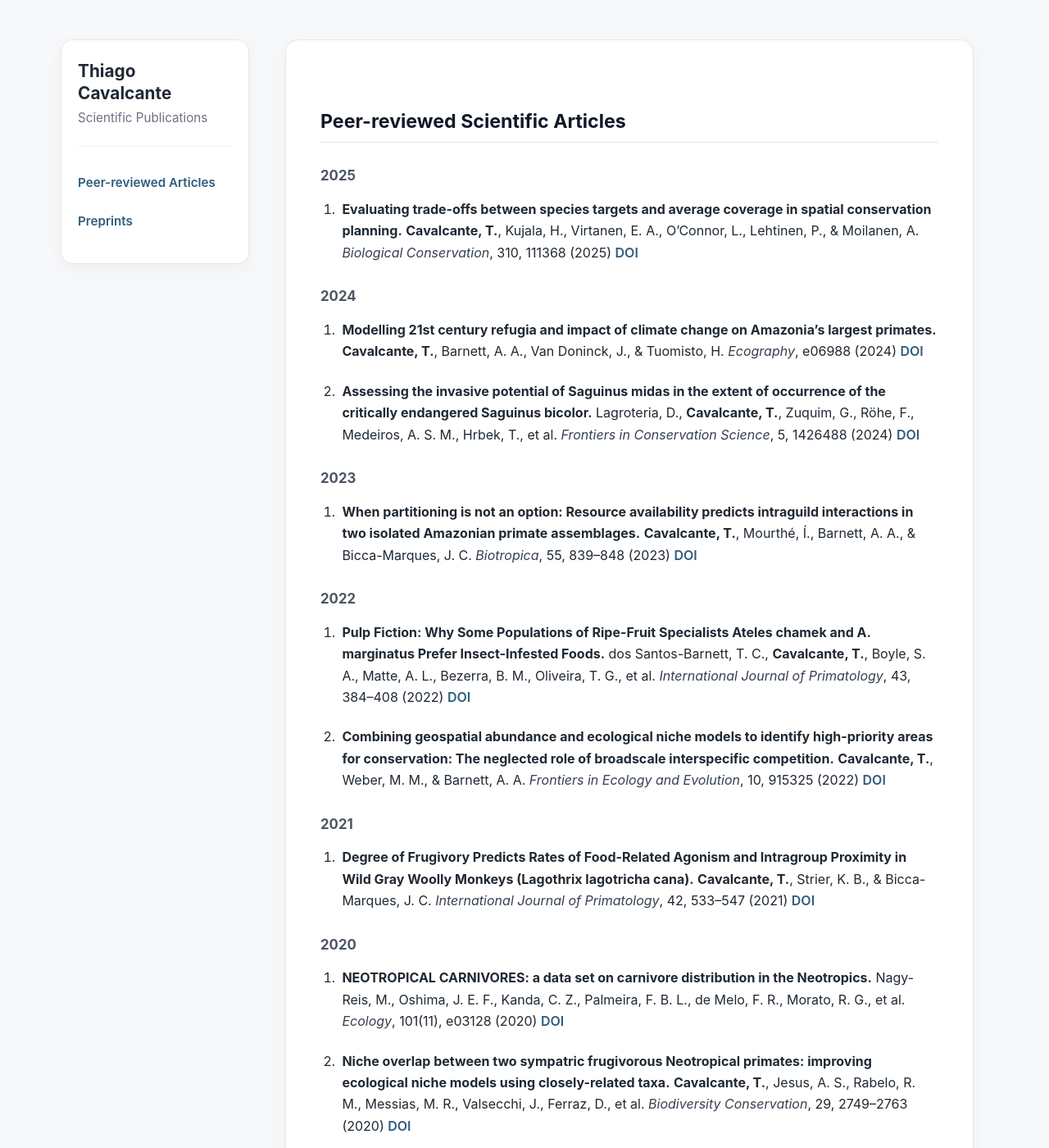
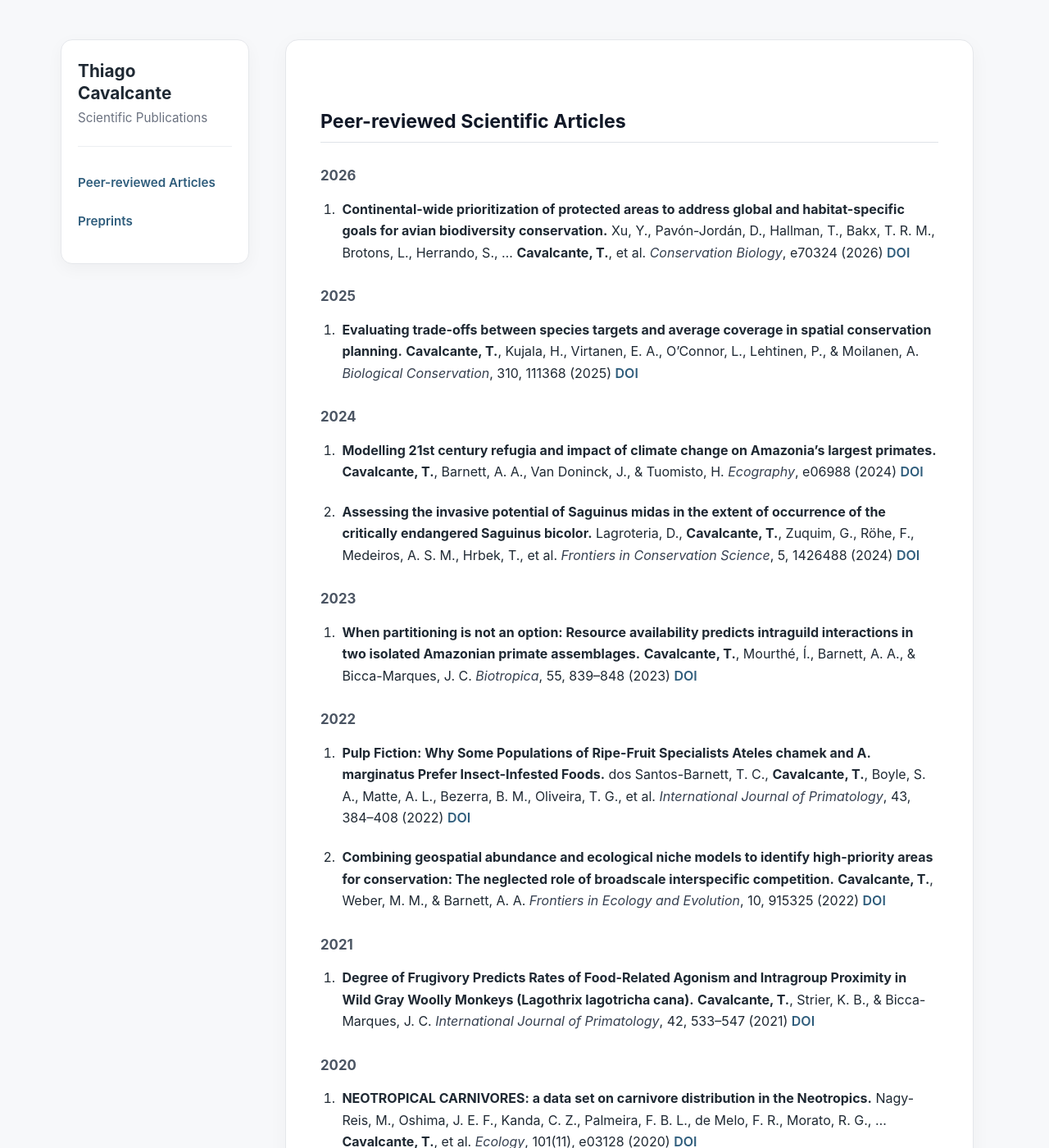
Before and after one commit to thiago-cav/publications, a Jekyll site: the page built from index.md, in a window 1280 px wide and 1400 px high. Shown: the whole window at 82% size. Built offline with Jekyll 4.4.1, drawn with Linux system fonts in a browser that asks for light colours; some of the changed text lies outside the part shown.

Commit message:
Update index.md

```diff
--- a/index.md
+++ b/index.md
@@ -4,6 +4,13 @@ title: Publications
 ---
 
 ## Peer-reviewed Scientific Articles
+
+### 2026
+
+1. **Continental-wide prioritization of protected areas to address global and habitat-specific goals for avian biodiversity conservation.**
+   Xu, Y., Pavón-Jordán, D., Hallman, T., Bakx, T. R. M., Brotons, L., Herrando, S., … **Cavalcante, T.**, et al.
+   *Conservation Biology*, e70324 (2026)
+   [DOI](https://doi.org/10.1111/cobi.70324)
 
 ### 2025
 
@@ -53,7 +60,7 @@ title: Publications
 ### 2020
 
 8. **NEOTROPICAL CARNIVORES: a data set on carnivore distribution in the Neotropics.**
-   Nagy-Reis, M., Oshima, J. E. F., Kanda, C. Z., Palmeira, F. B. L., de Melo, F. R., Morato, R. G., et al.
+   Nagy-Reis, M., Oshima, J. E. F., Kanda, C. Z., Palmeira, F. B. L., de Melo, F. R., Morato, R. G., … **Cavalcante, T.**, et al.
    *Ecology*, 101(11), e03128 (2020)
    [DOI](https://doi.org/10.1002/ecy.3128)
 
@@ -102,6 +109,13 @@ title: Publications
 
 ## Preprints
 
+### 2026
+
+1. **Correcting overprediction reduces the propagation of uncertainty from species distribution models into spatial conservation prioritization.**
+   **Cavalcante, T.**, Si-Moussi, S., Tzivanopoulos, M., Hoareau, M., Thuiller, W., & Kujala, H.
+   *bioRxiv* (2026)
+   **[View preprint](https://doi.org/10.64898/2026.05.19.726420)**
+
 ### 2025
 
 1. **Beyond species-level planning: The role of bioclimatic variation within species distributions.**
```
